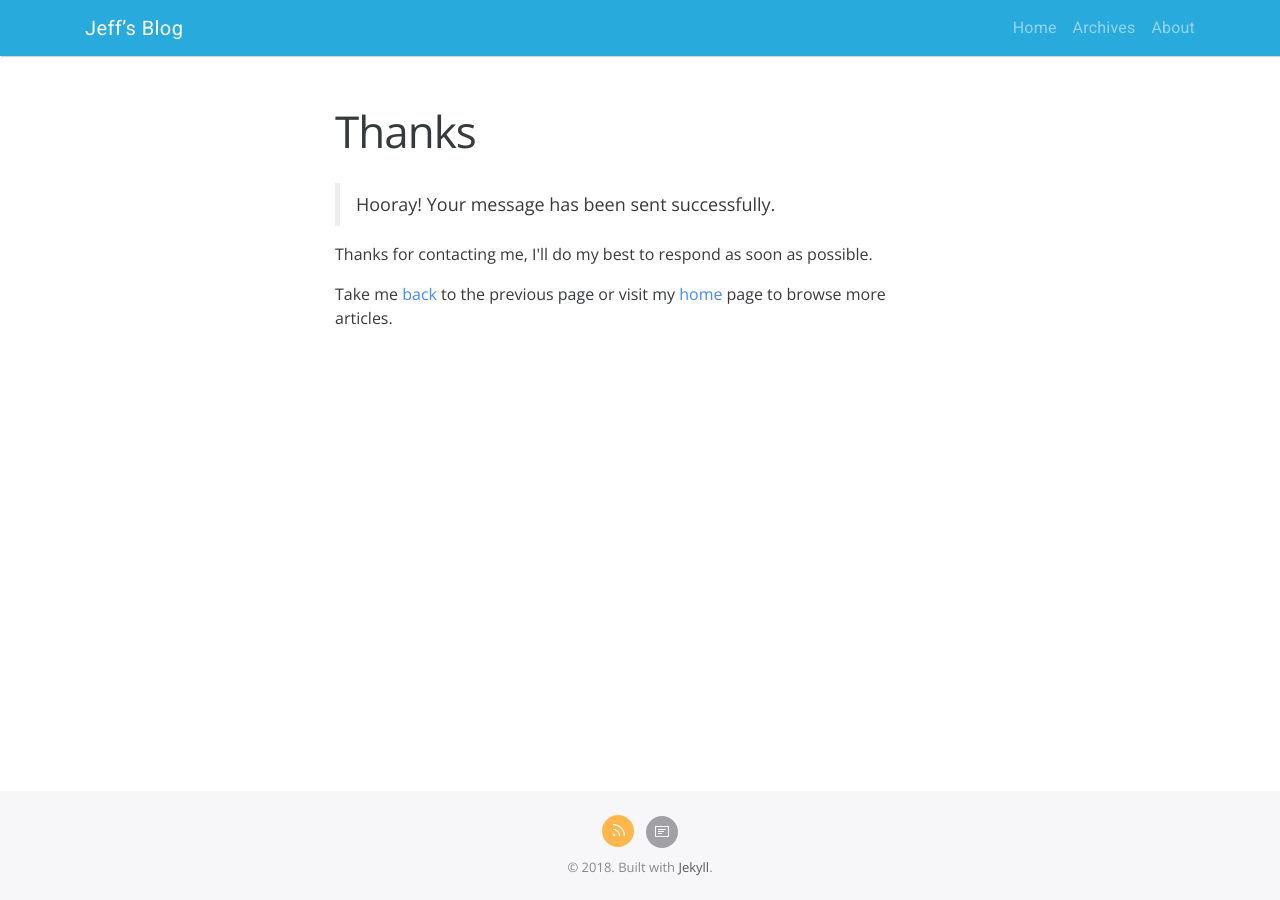
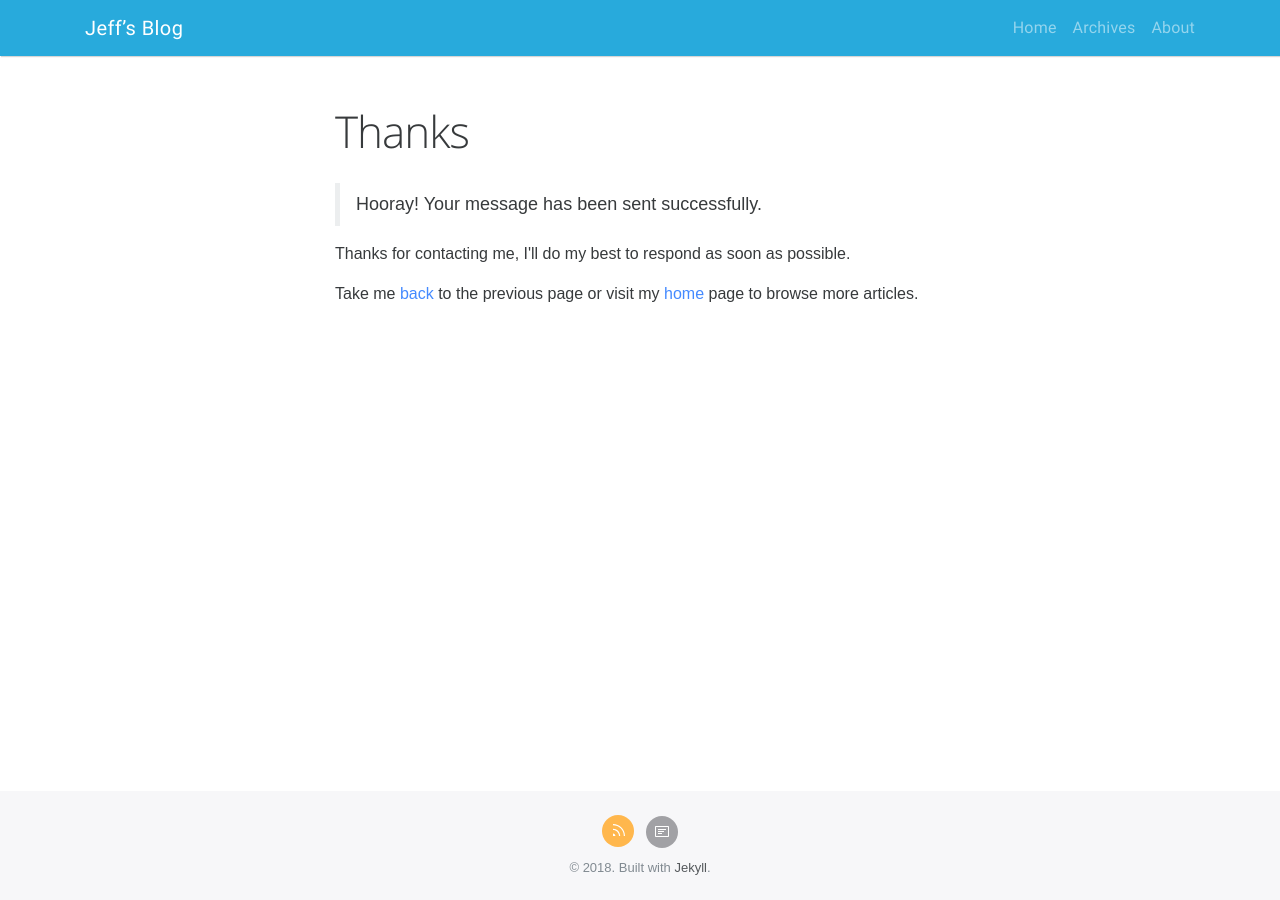
Before and after one commit to jefx07/jefx07.github.io, a Jekyll site: the page built from thanks.html, in a window 1280 px wide. Built offline with Jekyll 4.4.1, drawn with Linux system fonts in a browser that asks for light colours; nearby versions of some CDN libraries; some web fonts are replaced.

Commit message:
test new font method

```diff
--- a/_includes/header.html
+++ b/_includes/header.html
@@ -10,8 +10,7 @@
     {% if page.title == "Home" %}<script type='application/ld+json'>{"@context":"http:\/\/schema.org","@type":"WebSite","@id":"#website","url":"https:\/\/jefx07.github.io\/","name":"Jeff\u2019s Blog","potentialAction":{"@type":"SearchAction","target":"https:\/\/jefx07.github.io\/?s={search_term_string}","query-input":"required name=search_term_string"}}</script>
     <script type='application/ld+json'>{"@context":"http:\/\/schema.org","@type":"Person","url":"https:\/\/jefx07.github.io\/","sameAs":[],"@id":"#person","name":"Jeff Weston"}</script>{% endif %}
     <link rel="alternate" type="application/rss+xml" title="RSS Feed" href="{{ '/feed.xml' | relative_url }}">
-    <link rel="alternate" type="application/atom+xml" title="ATOM Feed" href="{{ '/feed.atom' | relative_url }}">
-    <link rel="stylesheet" href="https://fonts.googleapis.com/css?family=Open+Sans:300,400,400i,600,700%7CRoboto%7CSource+Code+Pro">
+    <link rel="alternate" type="application/atom+xml" title="ATOM Feed" href="{{ '/feed.atom' | relative_url }}"> {% comment %}<link rel="stylesheet" href="https://fonts.googleapis.com/css?family=Open+Sans:300,400,400i,600,700%7CRoboto%7CSource+Code+Pro">{% endcomment %}
     <link rel="stylesheet" href="{{ '/assets/css/styles.css' | relative_url }}">
 
     <link rel="apple-touch-icon" href="{{ '/apple-touch-icon.png' | relative_url }}" sizes="180x180">
--- /dev/null
+++ b/_sass/googlefonts.scss
@@ -0,0 +1,112 @@
+//* latin-ext */
+@font-face {
+  font-family: 'Open Sans';
+  font-style: italic;
+  font-weight: 400;
+  src: local('Open Sans Italic'), local('OpenSans-Italic'), url(https://fonts.gstatic.com/s/opensans/v15/mem6YaGs126MiZpBA-UFUK0Xdc1GAK6bt6o.woff2) format('woff2');
+  unicode-range: U+0100-024F, U+0259, U+1E00-1EFF, U+2020, U+20A0-20AB, U+20AD-20CF, U+2113, U+2C60-2C7F, U+A720-A7FF;
+}
+//* latin */
+@font-face {
+  font-family: 'Open Sans';
+  font-style: italic;
+  font-weight: 400;
+  src: local('Open Sans Italic'), local('OpenSans-Italic'), url(https://fonts.gstatic.com/s/opensans/v15/mem6YaGs126MiZpBA-UFUK0Zdc1GAK6b.woff2) format('woff2');
+  unicode-range: U+0000-00FF, U+0131, U+0152-0153, U+02BB-02BC, U+02C6, U+02DA, U+02DC, U+2000-206F, U+2074, U+20AC, U+2122, U+2191, U+2193, U+2212, U+2215, U+FEFF, U+FFFD;
+}
+//* latin-ext */
+@font-face {
+  font-family: 'Open Sans';
+  font-style: normal;
+  font-weight: 300;
+  src: local('Open Sans Light'), local('OpenSans-Light'), url(https://fonts.gstatic.com/s/opensans/v15/mem5YaGs126MiZpBA-UN_r8OXOhpKKSTj5PW.woff2) format('woff2');
+  unicode-range: U+0100-024F, U+0259, U+1E00-1EFF, U+2020, U+20A0-20AB, U+20AD-20CF, U+2113, U+2C60-2C7F, U+A720-A7FF;
+}
+//* latin */
+@font-face {
+  font-family: 'Open Sans';
+  font-style: normal;
+  font-weight: 300;
+  src: local('Open Sans Light'), local('OpenSans-Light'), url(https://fonts.gstatic.com/s/opensans/v15/mem5YaGs126MiZpBA-UN_r8OUuhpKKSTjw.woff2) format('woff2');
+  unicode-range: U+0000-00FF, U+0131, U+0152-0153, U+02BB-02BC, U+02C6, U+02DA, U+02DC, U+2000-206F, U+2074, U+20AC, U+2122, U+2191, U+2193, U+2212, U+2215, U+FEFF, U+FFFD;
+}
+//* latin-ext */
+@font-face {
+  font-family: 'Open Sans';
+  font-style: normal;
+  font-weight: 400;
+  src: local('Open Sans Regular'), local('OpenSans-Regular'), url(https://fonts.gstatic.com/s/opensans/v15/mem8YaGs126MiZpBA-UFW50bf8pkAp6a.woff2) format('woff2');
+  unicode-range: U+0100-024F, U+0259, U+1E00-1EFF, U+2020, U+20A0-20AB, U+20AD-20CF, U+2113, U+2C60-2C7F, U+A720-A7FF;
+}
+//* latin */
+@font-face {
+  font-family: 'Open Sans';
+  font-style: normal;
+  font-weight: 400;
+  src: local('Open Sans Regular'), local('OpenSans-Regular'), url(https://fonts.gstatic.com/s/opensans/v15/mem8YaGs126MiZpBA-UFVZ0bf8pkAg.woff2) format('woff2');
+  unicode-range: U+0000-00FF, U+0131, U+0152-0153, U+02BB-02BC, U+02C6, U+02DA, U+02DC, U+2000-206F, U+2074, U+20AC, U+2122, U+2191, U+2193, U+2212, U+2215, U+FEFF, U+FFFD;
+}
+//* latin-ext */
+@font-face {
+  font-family: 'Open Sans';
+  font-style: normal;
+  font-weight: 600;
+  src: local('Open Sans SemiBold'), local('OpenSans-SemiBold'), url(https://fonts.gstatic.com/s/opensans/v15/mem5YaGs126MiZpBA-UNirkOXOhpKKSTj5PW.woff2) format('woff2');
+  unicode-range: U+0100-024F, U+0259, U+1E00-1EFF, U+2020, U+20A0-20AB, U+20AD-20CF, U+2113, U+2C60-2C7F, U+A720-A7FF;
+}
+//* latin */
+@font-face {
+  font-family: 'Open Sans';
+  font-style: normal;
+  font-weight: 600;
+  src: local('Open Sans SemiBold'), local('OpenSans-SemiBold'), url(https://fonts.gstatic.com/s/opensans/v15/mem5YaGs126MiZpBA-UNirkOUuhpKKSTjw.woff2) format('woff2');
+  unicode-range: U+0000-00FF, U+0131, U+0152-0153, U+02BB-02BC, U+02C6, U+02DA, U+02DC, U+2000-206F, U+2074, U+20AC, U+2122, U+2191, U+2193, U+2212, U+2215, U+FEFF, U+FFFD;
+}
+//* latin-ext */
+@font-face {
+  font-family: 'Open Sans';
+  font-style: normal;
+  font-weight: 700;
+  src: local('Open Sans Bold'), local('OpenSans-Bold'), url(https://fonts.gstatic.com/s/opensans/v15/mem5YaGs126MiZpBA-UN7rgOXOhpKKSTj5PW.woff2) format('woff2');
+  unicode-range: U+0100-024F, U+0259, U+1E00-1EFF, U+2020, U+20A0-20AB, U+20AD-20CF, U+2113, U+2C60-2C7F, U+A720-A7FF;
+}
+//* latin */
+@font-face {
+  font-family: 'Open Sans';
+  font-style: normal;
+  font-weight: 700;
+  src: local('Open Sans Bold'), local('OpenSans-Bold'), url(https://fonts.gstatic.com/s/opensans/v15/mem5YaGs126MiZpBA-UN7rgOUuhpKKSTjw.woff2) format('woff2');
+  unicode-range: U+0000-00FF, U+0131, U+0152-0153, U+02BB-02BC, U+02C6, U+02DA, U+02DC, U+2000-206F, U+2074, U+20AC, U+2122, U+2191, U+2193, U+2212, U+2215, U+FEFF, U+FFFD;
+}
+//* latin-ext */
+@font-face {
+  font-family: 'Roboto';
+  font-style: normal;
+  font-weight: 400;
+  src: local('Roboto'), local('Roboto-Regular'), local('sans-serif'), url(https://fonts.gstatic.com/s/roboto/v18/KFOmCnqEu92Fr1Mu7GxKKTU1Kvnz.woff2) format('woff2');
+  unicode-range: U+0100-024F, U+0259, U+1E00-1EFF, U+2020, U+20A0-20AB, U+20AD-20CF, U+2113, U+2C60-2C7F, U+A720-A7FF;
+}
+//* latin */
+@font-face {
+  font-family: 'Roboto';
+  font-style: normal;
+  font-weight: 400;
+  src: local('Roboto'), local('Roboto-Regular'), local('sans-serif'), url(https://fonts.gstatic.com/s/roboto/v18/KFOmCnqEu92Fr1Mu4mxKKTU1Kg.woff2) format('woff2');
+  unicode-range: U+0000-00FF, U+0131, U+0152-0153, U+02BB-02BC, U+02C6, U+02DA, U+02DC, U+2000-206F, U+2074, U+20AC, U+2122, U+2191, U+2193, U+2212, U+2215, U+FEFF, U+FFFD;
+}
+//* latin-ext */
+@font-face {
+  font-family: 'Source Code Pro';
+  font-style: normal;
+  font-weight: 400;
+  src: local('Source Code Pro'), local('SourceCodePro-Regular'), url(https://fonts.gstatic.com/s/sourcecodepro/v7/HI_SiYsKILxRpg3hIP6sJ7fM7PqlM-vWnsUnxlC9.woff2) format('woff2');
+  unicode-range: U+0100-024F, U+0259, U+1E00-1EFF, U+2020, U+20A0-20AB, U+20AD-20CF, U+2113, U+2C60-2C7F, U+A720-A7FF;
+}
+//* latin */
+@font-face {
+  font-family: 'Source Code Pro';
+  font-style: normal;
+  font-weight: 400;
+  src: local('Source Code Pro'), local('SourceCodePro-Regular'), url(https://fonts.gstatic.com/s/sourcecodepro/v7/HI_SiYsKILxRpg3hIP6sJ7fM7PqlPevWnsUnxg.woff2) format('woff2');
+  unicode-range: U+0000-00FF, U+0131, U+0152-0153, U+02BB-02BC, U+02C6, U+02DA, U+02DC, U+2000-206F, U+2074, U+20AC, U+2122, U+2191, U+2193, U+2212, U+2215, U+FEFF, U+FFFD;
+}
--- a/assets/css/styles.scss
+++ b/assets/css/styles.scss
@@ -4,6 +4,7 @@
 // scss-lint:disable SpaceAfterComma, QualifyingElement, VendorPrefix
 
 // Import our base styles
+@import 'googlefonts';
 @import 'scss/bootstrap';
 
 
```
